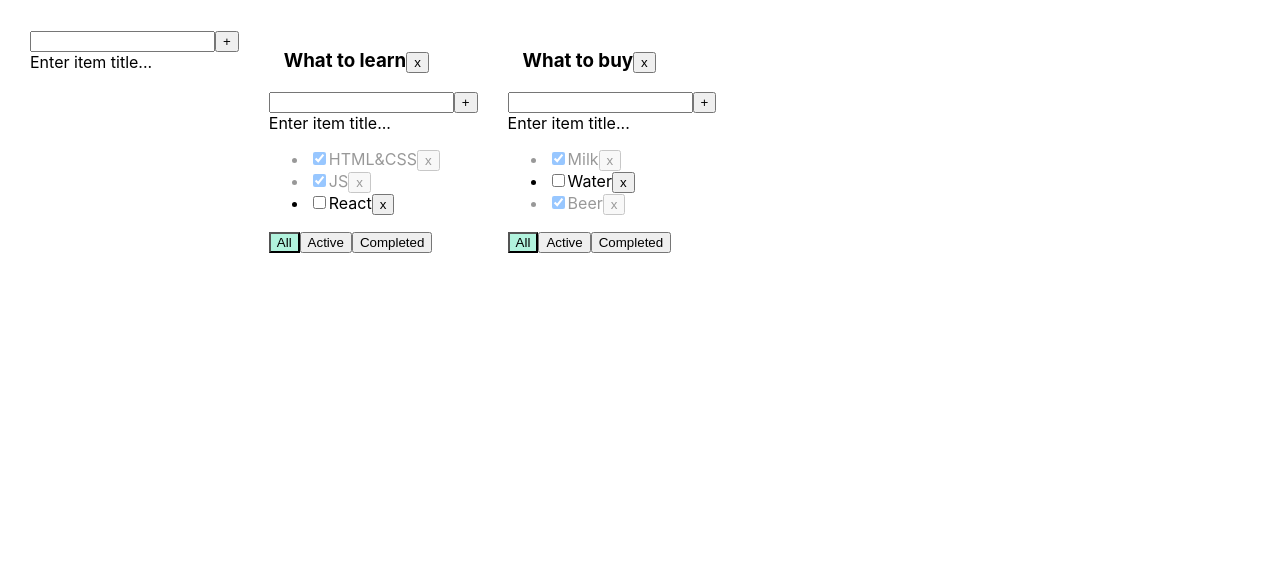
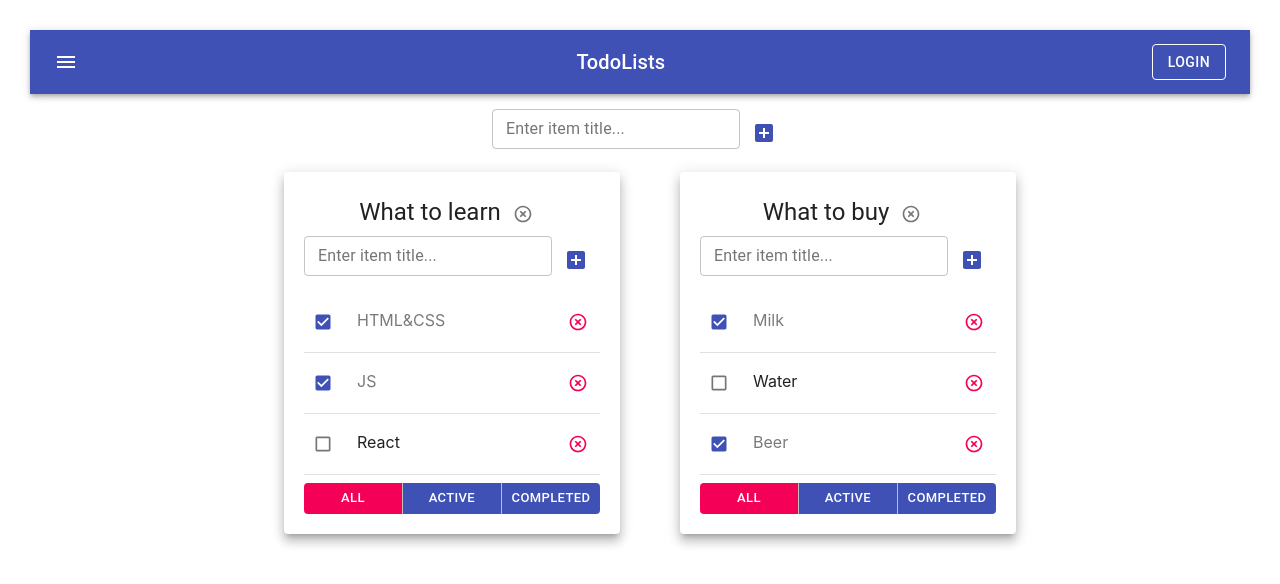
Before and after one commit to Maystrenko-Alex/TodoList, a React (Create React App) app: page / in a window 1280 px wide. Shown: the top 584 px of the page. Built offline with nearby package versions, Linux system fonts and the light colour scheme.

Commit message:
todoList 07:  MaterialUI
introduction to the library MaterialUI v.4

```diff
--- a/package.json
+++ b/package.json
@@ -3,6 +3,8 @@
   "version": "0.1.0",
   "private": true,
   "dependencies": {
+    "@material-ui/core": "^4.12.3",
+    "@material-ui/icons": "^4.11.2",
     "@testing-library/jest-dom": "^5.16.1",
     "@testing-library/react": "^12.1.2",
     "@testing-library/user-event": "^13.5.0",
--- a/src/AddItemForm.tsx
+++ b/src/AddItemForm.tsx
@@ -1,11 +1,10 @@
-import React, { ChangeEvent, MouseEvent, KeyboardEvent, useState } from "react";
+import { IconButton, TextField } from "@material-ui/core";
+import { AddBox } from "@material-ui/icons";
+import React, { ChangeEvent, KeyboardEvent, useState } from "react";
 
 export type AddItemFormPropsType = {
   addItem: (itemTitle: string) => void
 }
-
-
-
 
 export const AddItemForm = (props: AddItemFormPropsType) => {
   const [titleInput, setTitleInput] = useState<string>(''); // state
@@ -23,27 +22,35 @@
     }
     setTitleInput('');
   }
-  const errorMessage = error
-    ? <div style={{ color: 'red' }}>Title is required!</div>
-    : <div>Enter  item title...</div>
+  // const errorMessage = error
+  //   ? <div style={{ color: 'red' }}>Title is required!</div>
+  //   : <div>Enter  item title...</div>
 
   const onKeyPressAdd = (e: KeyboardEvent<HTMLInputElement>) => {
     if (e.key === 'Enter') {
       addItem()
     }
   }
+
   const onClickHandler = () => addItem();
 
   return (
     <div>
-      <input
+      <TextField
+        id={"text"}
+        label={"Enter  item title..."}
+        variant={"outlined"}
+        size={'small'}
+        helperText={error && 'Title is required!'}
         value={titleInput}
         onChange={changeTitle}
         onKeyPress={onKeyPressAdd}
-        className={error ? 'error' : ''}
-      ></input>
-      <button onClick={onClickHandler}>+</button>
-      {errorMessage}
+        error={error} />
+      <IconButton
+        onClick={onClickHandler}>
+        <AddBox color={'primary'}  fontSize="medium"/>
+      </IconButton>
+      {/* {errorMessage} */}
     </div>
   );
 }
--- a/src/App.css
+++ b/src/App.css
@@ -1,17 +1,17 @@
 .App {
   padding: 30px;
-  display: flex;
+  /* display: flex; */
 }
 
 .todo_wrapper {
-  margin-left: 30px;
+  display: inline-flex;
 }
 
 .App h3 {
   padding-left: 15px;
 }
 .isDone {
-  opacity: 0.4;
+  opacity: 0.6;
 }
 .activeBtn {
   background-color: rgb(177, 243, 221);
--- a/src/App.tsx
+++ b/src/App.tsx
@@ -1,3 +1,5 @@
+import { AppBar, Button, Container, Grid, IconButton, Paper, Toolbar, Typography } from '@material-ui/core';
+import { Menu } from '@material-ui/icons';
 import React, { useState } from 'react';
 import { v1 } from 'uuid';
 import { AddItemForm } from './AddItemForm';
@@ -24,12 +26,12 @@
     { id: todoListsID_2, title: 'What to buy', filter: 'all' }
   ])
   const [tasks, setTasks] = useState<TaskStateType>({
-    [todoListsID_1] : [
+    [todoListsID_1]: [
       { id: v1(), title: "HTML&CSS", isDone: true },
       { id: v1(), title: "JS", isDone: true },
       { id: v1(), title: "React", isDone: false }
     ],
-    [todoListsID_2] : [
+    [todoListsID_2]: [
       { id: v1(), title: "Milk", isDone: true },
       { id: v1(), title: "Water", isDone: false },
       { id: v1(), title: "Beer", isDone: true }
@@ -38,38 +40,35 @@
 
 
   const addTask = (title: string, todoListID: string) => {
-    const copyTasks = {...tasks}
-    copyTasks[todoListID] = [{id: v1(), title: title, isDone: false}, ...copyTasks[todoListID]]
-    //copyTasks[todoListID] = [{id: v1(), title: newTitle, isDone: false}, ...tasks[todoListID]]
+    const copyTasks = { ...tasks }
+    copyTasks[todoListID] = [{ id: v1(), title: title, isDone: false }, ...copyTasks[todoListID]]
     setTasks(copyTasks)
   }
 
   const removeTask = (taskID: string, todoListID: string) => {
-    const copyTasks = {...tasks}
+    const copyTasks = { ...tasks }
     copyTasks[todoListID] = tasks[todoListID].filter(t => t.id !== taskID)
     setTasks(copyTasks)
-    // setTasks({...copyTasks, [todoListID]: copyTask[todoListID].filter(t => t.id !== taskID) })
   }
 
   const changeTaskStatus = (taskID: string, todoListID: string, isDoneNew: boolean) => {
-    // setTasks(tasks.map(t => t.id === taskId ? { ...t, isDone: isDoneNew } : t));
-    const copyTasks = {...tasks}
-    copyTasks[todoListID] = copyTasks[todoListID].map(t => (taskID === t.id) ? {...t, isDone: isDoneNew} : t)
+    const copyTasks = { ...tasks }
+    copyTasks[todoListID] = copyTasks[todoListID].map(t => (taskID === t.id) ? { ...t, isDone: isDoneNew } : t)
     setTasks(copyTasks)
   }
 
-  const changeTodoListFilter = (todoListID: string, filter: FilterValuePropsType) => setTodoLists(todoLists.map(tl => tl.id === todoListID ? {...tl, filter} : tl))
+  const changeTodoListFilter = (todoListID: string, filter: FilterValuePropsType) => setTodoLists(todoLists.map(tl => tl.id === todoListID ? { ...tl, filter } : tl))
 
   const removeTodoList = (todoListID: string) => {
     setTodoLists(todoLists.filter(tl => tl.id !== todoListID))
-    const copyTasks = {...tasks}
+    const copyTasks = { ...tasks }
     delete copyTasks[todoListID]
     setTasks(copyTasks)
   }
 
   const getTasksForRender = (tasks: Array<TaskType>, filter: FilterValuePropsType): Array<TaskType> => {
     if (filter === 'completed') {
-      return tasks.filter(t=>t.isDone)
+      return tasks.filter(t => t.isDone)
     }
     if (filter === 'active') {
       return tasks.filter(t => !t.isDone)
@@ -78,19 +77,18 @@
   }
   const addTodoList = (newTodoListTitle: string) => {
     const newTodoListID = v1();
-    setTodoLists([...todoLists, {id: newTodoListID, title: newTodoListTitle, filter: 'all'}])
-    setTasks({...tasks, [newTodoListID] : []})
+    setTodoLists([...todoLists, { id: newTodoListID, title: newTodoListTitle, filter: 'all' }])
+    setTasks({ ...tasks, [newTodoListID]: [] })
   }
 
   const changeTaskTitle = (taskID: string, todoListID: string, title: string) => {
-    // setTasks(tasks.map(t => t.id === taskId ? { ...t, isDone: isDoneNew } : t));
-    const copyTasks = {...tasks}
-    copyTasks[todoListID] = copyTasks[todoListID].map(t => (taskID === t.id) ? {...t, title } : t)
+    const copyTasks = { ...tasks }
+    copyTasks[todoListID] = copyTasks[todoListID].map(t => (taskID === t.id) ? { ...t, title } : t)
     setTasks(copyTasks)
   }
-  const changeTodoListTitle = (todoListID: string, newTitle: string)=> {
+  const changeTodoListTitle = (todoListID: string, newTitle: string) => {
     debugger
-    setTodoLists(todoLists.map( t=> t.id === todoListID ? {...t, title: newTitle} : t))
+    setTodoLists(todoLists.map(t => t.id === todoListID ? { ...t, title: newTitle } : t))
   }
 
   // const getTasksForRender = (tasks: Array<TaskType>, filter: FilterValuePropsType): Array<TaskType> => {
@@ -105,8 +103,14 @@
   // }
   const todoListsComps = todoLists.map(tl => {
     return (
+      <Grid item
+        key={tl.id}>
+        <Paper elevation={8}
+          style={{
+            padding: '20px',
+            marginLeft: '20px'
+          }}>
           <Todolist
-        key={tl.id}
             todoListID={tl.id}
             title={tl.title}
             tasks={getTasksForRender(tasks[tl.id], tl.filter)}
@@ -119,25 +123,36 @@
             changeTaskTitle={changeTaskTitle}
             changeTodoListTitle={changeTodoListTitle}
           />
+        </Paper>
+      </Grid>
     )
   })
 
-
-
-  // let tasksForRender = {...tasks}.map()
-
-  // if (todoLisfilter === 'active') {
-  //   tasksForRender = tasksForRender.filter(t => t.isDone === false)
-  // }
-  // if (filter === 'completed') {
-  //   tasksForRender = tasksForRender.filter(t => t.isDone === true)
-  // }
-
-
   return (
     <div className="App">
+      <AppBar position="static">
+        <Toolbar style={{justifyContent: 'space-between'}} >
+          <IconButton edge="start"  color="inherit" aria-label="menu">
+            <Menu/>
+          </IconButton>
+          <Typography variant="h6" >
+            TodoLists
+          </Typography>
+          <Button color='inherit' variant={'outlined'}>Login</Button>
+        </Toolbar>
+      </AppBar>
+      <Container fixed>
+        <Grid container  justifyContent={'center'} style={{padding: '15px'}}>
+          <Grid item>
             <AddItemForm addItem={addTodoList} />
+          </Grid>
+        </Grid>
+        <Grid container spacing={5} justifyContent={'center'}>
+          {/* <div className={'todo_wrapper'}> */}
             {todoListsComps}
+          {/* </div> */}
+        </Grid>
+      </Container>
     </div>
   );
 }
--- a/src/EditableSpan.tsx
+++ b/src/EditableSpan.tsx
@@ -1,8 +1,10 @@
+import { TextField } from "@material-ui/core";
 import React, { ChangeEvent, KeyboardEvent, useState } from "react";;
 
 type EditableSpanPropsType = {
   title: string,
-  changeTitle: ( title: string) => void
+  changeTitle: (title: string) => void
+  className?: string
 }
 
 export const EditableSpan = (props: EditableSpanPropsType) => {
@@ -10,32 +12,28 @@
   const [title, setTitle] = useState<string>(props.title); // state
   const onEditMode = () => setEditMode(true);
   const offEditMode = () => {
-    debugger
     props.changeTitle(title);
     setEditMode(false);
   }
-  const changeTitle = (e: ChangeEvent<HTMLInputElement>) => {
-    debugger
-    setTitle(e.currentTarget.value);
-  }
+  const changeTitle = (e: ChangeEvent<HTMLInputElement>) => setTitle(e.currentTarget.value);
   const onKeyPressOffEditMode = (e: KeyboardEvent<HTMLInputElement>) => {
-    debugger
     if (e.key === 'Enter') {
       offEditMode()
+    }
   }
-}
   return (
 
     editMode
-      ? <input
+      ? <TextField
+        id="outlined-basic"
+        label="Outlined"
+        variant="outlined"
+        size='small'
         value={title}
-        // size={11}
         autoFocus
         onBlur={offEditMode}
         onChange={changeTitle}
-        onKeyPress={onKeyPressOffEditMode}
-      />
-      : <span onDoubleClick={onEditMode} >{props.title}</span>
-
+        onKeyPress={onKeyPressOffEditMode} />
+      : <span onDoubleClick={onEditMode} className={props.className}>{props.title}</span>
   );
 }
--- a/src/Todolist.tsx
+++ b/src/Todolist.tsx
@@ -1,3 +1,5 @@
+import { Button, ButtonGroup, Checkbox, IconButton, List, ListItem, Typography } from "@material-ui/core";
+import { HighlightOff } from "@material-ui/icons";
 import React, { ChangeEvent } from "react";
 import { AddItemForm } from "./AddItemForm";
 import { FilterValuePropsType } from "./App";
@@ -13,7 +15,7 @@
   changeTodoListFilter: (todoListID: string, filter: FilterValuePropsType) => void
   addTask: (title: string, todoListID: string) => void
   changeTaskStatus: (taskID: string, todoListID: string, isDoneNew: boolean) => void
-  changeTaskTitle: (taskID: string, todoListID: string, title: string)=> void
+  changeTaskTitle: (taskID: string, todoListID: string, title: string) => void
   changeTodoListTitle: (todoListID: string, newTodoListTitle: string) => void
 }
 
@@ -25,77 +27,99 @@
 
 export const Todolist = (props: PropsType) => {
 
-    const addTask = (newTaskTitle: string) => props.addTask(newTaskTitle, props.todoListID)
-
-  //   const changeTitle = (e: ChangeEvent<HTMLInputElement>) => {
-  //   setTitleInput(e.currentTarget.value);
-  //   setError(false);
-  // }
-
-  // const onClickHandler = (e: MouseEvent<HTMLButtonElement>) => addTask();
+  const addTask = (newTaskTitle: string) => props.addTask(newTaskTitle, props.todoListID);
   const setAllFilterValue = () => props.changeTodoListFilter(props.todoListID, 'all');
   const setActiveFilterValue = () => props.changeTodoListFilter(props.todoListID, 'active');
   const setCompletedFilterValue = () => props.changeTodoListFilter(props.todoListID, 'completed');
   const getBtnActiveClass = (filter: FilterValuePropsType) => props.filter === filter ? 'activeBtn' : '';
-  const removeTodoList = () => props.removeTodoList(props.todoListID)
+  const removeTodoList = () => props.removeTodoList(props.todoListID);
   // const errorMessage = error
   //   ? <div style={{ color: 'red' }}>Title is required!</div>
   //   : ''
-  const changeTodoListTitle = (newTodoListTitle: string) =>props.changeTodoListTitle(
-    props.todoListID, newTodoListTitle)
+  const changeTodoListTitle = (newTodoListTitle: string) => props.changeTodoListTitle(
+    props.todoListID, newTodoListTitle);
 
   const tasksJSX = props.tasks.map(task => {
     const changeStatus = (e: ChangeEvent<HTMLInputElement>) => {
       props.changeTaskStatus(task.id, props.todoListID, e.currentTarget.checked)
     }
     const removeTask = () => props.removeTask(task.id, props.todoListID);
-    const changeTaskTitle = (newTitle: string) => props.changeTaskTitle(task.id, props.todoListID, newTitle);
+    const changeTaskTitle = (newTitle: string) => props.changeTaskTitle(
+      task.id, props.todoListID, newTitle);
+
     return (
-      <li key={task.id} className={task.isDone ? 'isDone' : ''}>
-        <input
-          type='checkbox'
+      <ListItem
+        divider
+        disableGutters
+        key={task.id}
+        style={{
+          display: 'flex',
+          justifyContent: 'space-between',
+
+        }} >
+        <div>
+          <Checkbox
+            color={'primary'}
+            size={"small"}
             checked={task.isDone}
             onChange={changeStatus}
+            style={{ marginRight: '15px' }}
           />
-        <EditableSpan title={task.title} changeTitle={changeTaskTitle}/>
-        <button onClick={removeTask}>x</button>
-      </li>
+          <EditableSpan
+            title={task.title}
+            changeTitle={changeTaskTitle}
+            className={task.isDone ? 'isDone' : ''} />
+        </div>
+        <IconButton onClick={removeTask}>
+          <HighlightOff color={'secondary'} fontSize={'small'} />
+        </IconButton>
+      </ListItem>
     );
   })
 
   return (
-    <div className="todo_wrapper">
-      <h3>
+    <div>
+      <Typography
+        variant={'h5'}
+        align={'center'}>
         {/* {props.title} */}
         <EditableSpan title={props.title} changeTitle={changeTodoListTitle} />
-        <button onClick={removeTodoList}>x</button>
-      </h3>
-      <AddItemForm addItem={addTask}/>
-      {/* <div>
-        <input
-          value={titleInput}
-          onChange={changeTitle}
-          onKeyPress={onKeyPressAdd}
-          className={error ? 'error' : ''}
-        ></input>
-        <button onClick={addTask}>+</button>
-        {errorMessage}
-      </div> */}
-      <ul>
+        <IconButton onClick={removeTodoList} >
+          <HighlightOff fontSize='small' />
+        </IconButton>
+      </Typography>
+      <AddItemForm addItem={addTask} />
+      <List style={{
+        display: 'flex',
+        flexDirection: 'column',
+        justifyContent: 'space-between',
+        height: '100% !inherit'
+      }}>
         {tasksJSX}
-      </ul>
+      </List>
       <div>
-        <button
+        <ButtonGroup
+          variant="contained"
+          size='small'
+          disableElevation
+          fullWidth
+        >
+          <Button
+            color={props.filter === 'all' ? 'secondary' : 'primary'}
             className={getBtnActiveClass('all')}
-          onClick={setAllFilterValue}>All</button>
-        <button
+            onClick={setAllFilterValue}>All</Button>
+          <Button
+            // variant="contained"
+            color={props.filter === 'active' ? 'secondary' : 'primary'}
             className={getBtnActiveClass('active')}
-          onClick={setActiveFilterValue}>Active</button>
-        <button
+            onClick={setActiveFilterValue}>Active</Button>
+          <Button
+            // variant="contained"
+            color={props.filter === 'completed' ? 'secondary' : 'primary'}
             className={getBtnActiveClass('completed')}
-          onClick={setCompletedFilterValue}>Completed</button>
+            onClick={setCompletedFilterValue}>Completed</Button>
+        </ButtonGroup>
       </div>
     </div>
-
   );
 }
```
Also changed, not shown: 1 other file (tests, documents, lock files or other folders). Lines whose indentation alone changed are shown as unchanged.
